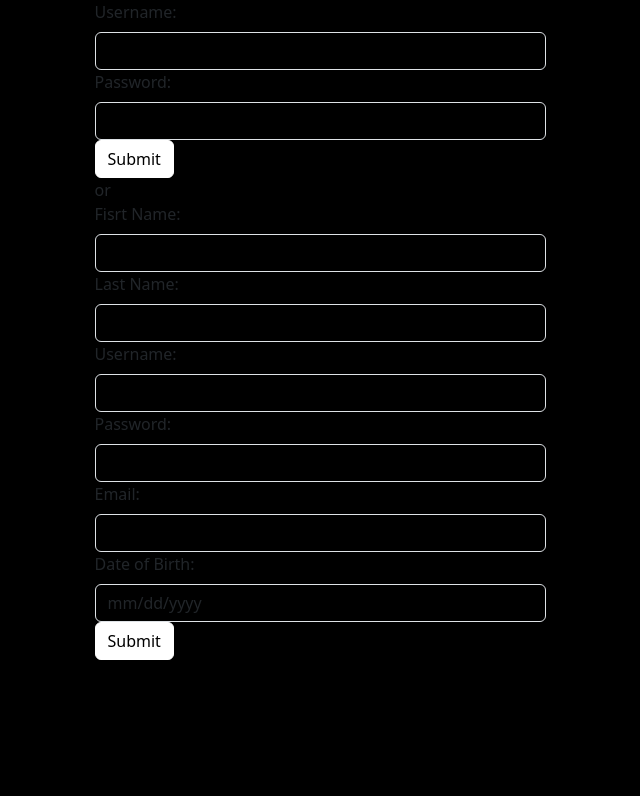
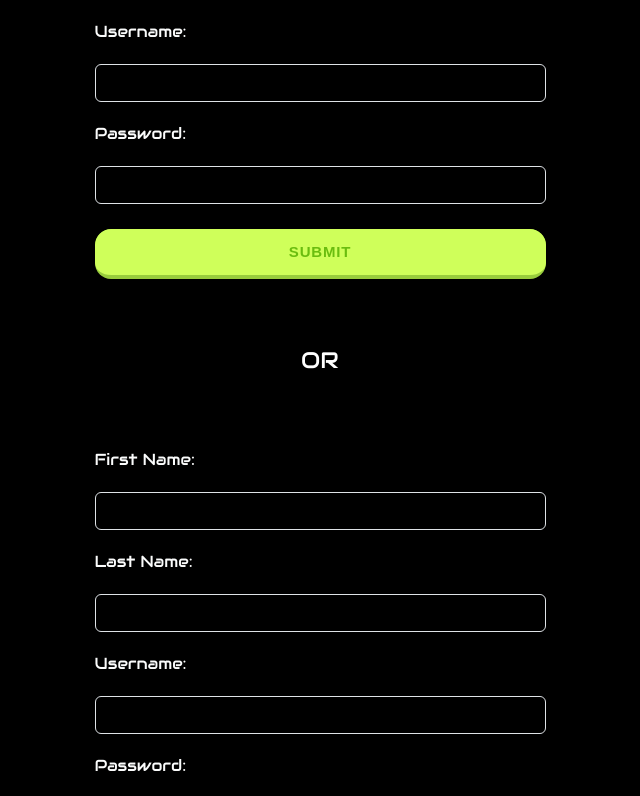
Before and after one commit to DaniEC3/myFlix-client, a React (Vite) app: page / in a window 1280 px wide. Shown: the top 796 px of the page, without its empty margins (320-960 px from the left). Built offline with nearby package versions, Linux system fonts and the light colour scheme.

Commit message:
Design added

```diff
--- a/src/components/login-view/login-view.jsx
+++ b/src/components/login-view/login-view.jsx
@@ -49,7 +49,7 @@ export const LoginView = ({onLoggedIn}) => {
     // With Bootstrap
 
     <Form onSubmit={handleSubmit}>
-      <Form.Group controlId="formUsernameSignUp">
+      <Form.Group className="formGroup"  controlId="formUsernameSignUp">
         <Form.Label>Username:</Form.Label>
         <Form.Control
           type="text"
@@ -60,7 +60,7 @@ export const LoginView = ({onLoggedIn}) => {
         />
       </Form.Group>
 
-      <Form.Group controlId="formPasswordSignUp">
+      <Form.Group className="formGroup" controlId="formPasswordSignUp">
         <Form.Label>Password:</Form.Label>
         <Form.Control
           type="password"
@@ -68,7 +68,7 @@ export const LoginView = ({onLoggedIn}) => {
           onChange={(e) => setPassword(e.target.value)}
           required
         />
-      </Form.Group>
+      </Form.Group >
       <Button variant="primary" type="submit">
         Submit
       </Button>
--- a/src/components/main-view/main-view.jsx
+++ b/src/components/main-view/main-view.jsx
@@ -46,7 +46,7 @@ export const MainView = () => {
       {!user ? (
         <Col md={5}>
           <LoginView onLoggedIn={(user) => setUser(user)} />
-          or
+          <div className="or">OR</div>
           <SignupView />
         </Col>
       ) : selectedMovie ? (
--- a/src/components/movie-card/movie-card.jsx
+++ b/src/components/movie-card/movie-card.jsx
@@ -7,10 +7,10 @@ export const MovieCard = ({ movie, onMovieClick }) => {
   return (
     <Card className="h-100 movieCard">
       <Card.Img variant="top" src={movie.image}/>
-      <Card.Body>
+      <Card.Body className="card-body">
         <Card.Title>{movie.title}</Card.Title>
         <Card.Text>{movie.author}</Card.Text>
-        <Button onClick={() => onMovieClick(movie)} variant="link">
+        <Button className="movie-btn" onClick={() => onMovieClick(movie)} variant="link">
         {movie.name}
         </Button>
       </Card.Body>
--- a/src/components/movie-view/movie-view.jsx
+++ b/src/components/movie-view/movie-view.jsx
@@ -1,5 +1,7 @@
 import { MovieCard } from "../movie-card/movie-card";
 import {useState} from "react";
+import Row from "react-bootstrap/Row";
+import Col from "react-bootstrap/Col";
 import './movie-view.scss';
 
 export const MovieView = ({ movie, onBackClick, similarMovies, setSelectedMovie }) => {
@@ -12,6 +14,8 @@ export const MovieView = ({ movie, onBackClick, similarMovies, setSelectedMovie
 
   return (
     <div>
+      <Row>
+        <Col className="movie-info" md={12}>
           <div>
             <img src={movie.imagePath} />
           </div>
@@ -42,16 +46,21 @@ export const MovieView = ({ movie, onBackClick, similarMovies, setSelectedMovie
           className="back-button"
           style={{ cursor: "pointer" }}
           >Back</button>
-      <div>
+        </Col>
+        <Row>
           {similarMovies.map((movie) => (
+            <Col key={movie.key}className="similarMovieCard" md={3}>
             <MovieCard
             key={movie.id}
             movie={movie} //Prop
             onMovieClick={(newSelectedMovie) =>
             setSelectedMovie(newSelectedMovie)}
             />
+            </Col>
             ))}
-      </div>
+
+        </Row>
+      </Row>
     </div>
   );
 };
--- a/src/components/movie-view/movie-view.scss
+++ b/src/components/movie-view/movie-view.scss
@@ -6,3 +6,8 @@
   border-radius: 4px;
 
 }
+
+.similarMovieCard {
+  padding: 10px;
+  padding-top: 15px;
+}
--- a/src/components/singup-view/signup-view.jsx
+++ b/src/components/singup-view/signup-view.jsx
@@ -57,9 +57,9 @@ export const SignupView = () => {
 
 
   return (
-    <Form onSubmit={handleSubmit}>
+    <Form className="formGroup" onSubmit={handleSubmit}>
       <Form.Group controlId="formFirstName">
-        <Form.Label>Fisrt Name:</Form.Label>
+        <Form.Label className="form-label">First Name:</Form.Label>
         <Form.Control
           type="text"
           value={firstname}
@@ -68,7 +68,7 @@ export const SignupView = () => {
         />
       </Form.Group>
 
-      <Form.Group controlId="formLastName">
+      <Form.Group className="formGroup" controlId="formLastName">
         <Form.Label>Last Name:</Form.Label>
         <Form.Control
           type="text"
@@ -77,7 +77,7 @@ export const SignupView = () => {
         />
       </Form.Group>
 
-      <Form.Group controlId="formUsernameLogin">
+      <Form.Group className="formGroup" controlId="formUsernameLogin">
         <Form.Label>Username:</Form.Label>
         <Form.Control
           type="text"
@@ -88,7 +88,7 @@ export const SignupView = () => {
         />
       </Form.Group>
 
-      <Form.Group controlId="formPasswordLogin">
+      <Form.Group className="formGroup" controlId="formPasswordLogin">
         <Form.Label>Password:</Form.Label>
         <Form.Control
           type="password"
@@ -99,7 +99,7 @@ export const SignupView = () => {
         />
       </Form.Group>
 
-      <Form.Group controlId="formEmail">
+      <Form.Group className="formGroup" controlId="formEmail">
         <Form.Label>Email:</Form.Label>
         <Form.Control
           type="email"
@@ -109,7 +109,7 @@ export const SignupView = () => {
         />
       </Form.Group>
 
-      <Form.Group controlId="formBirthday">
+      <Form.Group className="formGroup" controlId="formBirthday">
         <Form.Label>Date of Birth:</Form.Label>
         <Form.Control
           type="date"
--- a/src/index.html
+++ b/src/index.html
@@ -2,6 +2,10 @@
 <html>
   <head>
     <title>myFlix</title>
+    <link rel="preconnect" href="https://fonts.googleapis.com">
+    <link rel="preconnect" href="https://fonts.gstatic.com" crossorigin>
+    <link href="https://fonts.googleapis.com/css2?family=Audiowide&display=swap" rel="stylesheet">
+
   </head>
   <body>
     <!-- Render -->
--- a/src/index.scss
+++ b/src/index.scss
@@ -1,5 +1,9 @@
+@import url('https://fonts.googleapis.com/css2?family=Audiowide&display=swap');
+
+
+
 $body-bg: Black;
-$primary: White;
+$primary: #ADFF2F;
 
 $custom-colors: (
   "custom-color": #900
@@ -7,9 +11,147 @@ $custom-colors: (
 
 @import '~bootstrap/scss/bootstrap.scss';
 
+$darker-Green: #6ABD0F;
+$lighter-Green: #CFFF5A;
+$muted-Green: #98CC3D;
+
+
+body {
+  font-family: 'Audiowide', sans-serif;
+}
+
 .movieCard {
   border-radius: 10px;
   box-shadow: 0 4px 6px rgba(0, 0, 0, 0.1);
-  background-color: #6c757d; /* Grey */
+  background-color: #ADFF2F;
+}
+
+.movie-info{
   color: white;
+  margin-bottom: 20px;
+
 }
+
+.card-body {
+  color: black;
+  background-color: black;
+  border: #d6ff97;
+  border-width: thick;
+
+}
+
+.form-label {
+  color: #fbfcfc;
+
+}
+
+.form-control {
+color:white
+
+}
+
+.form-control:focus {
+  color:#d6ff97
+
+  }
+
+.movie-btn{
+color: #d6ff97;
+
+}
+
+.back-button {
+  padding: 4px 12px 4px 12px;
+  color: whitesmoke;
+  background-color: $muted-Green;
+  border-radius: 4px;
+  margin-top: 15px;
+
+}
+
+.btn-primary {
+  appearance: button;
+  background-color: $muted-Green;
+  border: solid transparent;
+  border-radius: 16px;
+  border-width: 0 0 4px;
+  box-sizing: border-box;
+  color: $darker-Green;
+  cursor: pointer;
+  display: inline-block;
+  font-family: din-round,sans-serif;
+  font-size: 15px;
+  font-weight: 700;
+  letter-spacing: .8px;
+  line-height: 20px;
+  margin-bottom: 15px;
+  margin-top: 25px;
+  outline: none;
+  overflow: visible;
+  padding: 13px 16px;
+  text-align: center;
+  text-transform: uppercase;
+  touch-action: manipulation;
+  transform: translateZ(0);
+  transition: filter .2s;
+  user-select: none;
+  -webkit-user-select: none;
+  vertical-align: middle;
+  white-space: nowrap;
+  width: 100%;
+}
+
+.btn-primary:after {
+  background-clip: padding-box;
+  background-color: #CFFF5A;
+  border: solid transparent;
+  border-radius: 16px;
+  border-width: 0 0 4px;
+  bottom: -4px;
+  content: "";
+  left: 0;
+  position: absolute;
+  right: 0;
+  top: 0;
+  z-index: -1;
+}
+
+.btn-primary,
+.btn-primary:focus {
+  user-select: auto;
+}
+
+.btn-primary:hover:not(:disabled) {
+  filter: brightness(1.1);
+  -webkit-filter: brightness(1.1);
+}
+
+.btn-primary:disabled {
+  cursor: auto;
+}
+
+.btn-primary:active {
+  border-width: 4px 0 0;
+  background: none;
+}
+
+.formGroup {
+  // text-align: center;
+  // align-items: center;
+  font-family: "Audiowide";
+
+}
+
+.or {
+  text-align: center;
+  color: white;
+  margin: 50px 0 50px 0;
+  font-size: 1.4em;
+  font-family: "Audiowide";
+
+}
+
+.form-label {
+  margin: 20px 0 20px 0;
+
+}
```
Also changed, not shown: 5 other files (tests, documents, lock files or other folders). Lines whose indentation alone changed are shown as unchanged.
